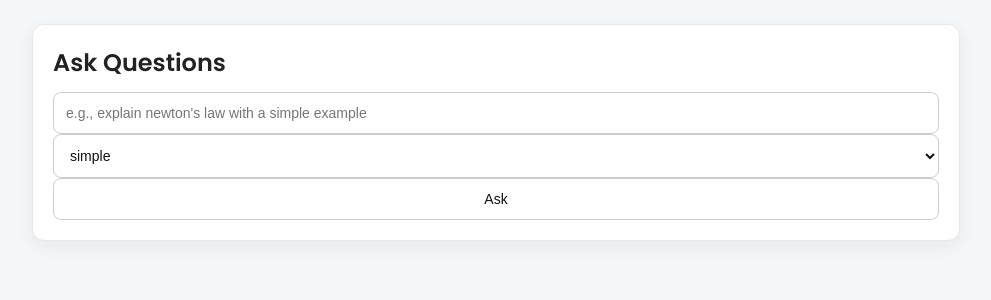
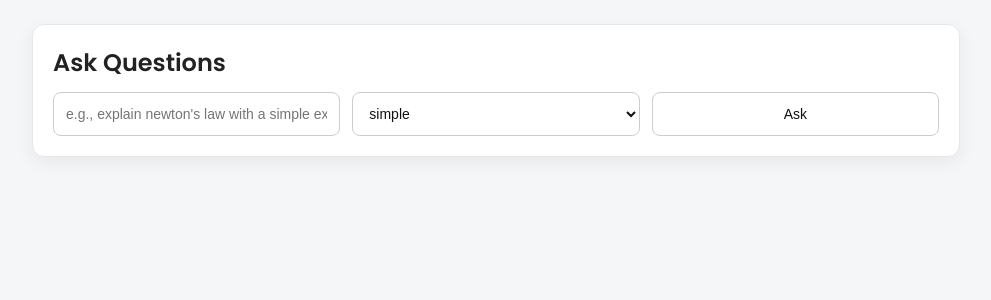
Before and after one commit to Arham-Begani/Study_buddy, a Flask app: page /chat in a window 1280 px wide. Shown: the part 66-366 px from the top of the page, without its empty margins (144-1135 px from the left). Run offline with Flask 3, Linux system fonts and the light colour scheme.

Commit message:
Styled the row

```diff
--- a/static/style.css
+++ b/static/style.css
@@ -94,3 +94,13 @@ textarea {
     min-height: 96px;
     resize: vertical;
 }
+
+.row {
+    display: flex;
+    gap: 12px;
+    margin-top: 10px;
+}
+
+.row > * {
+    flex: 1;
+}
```
